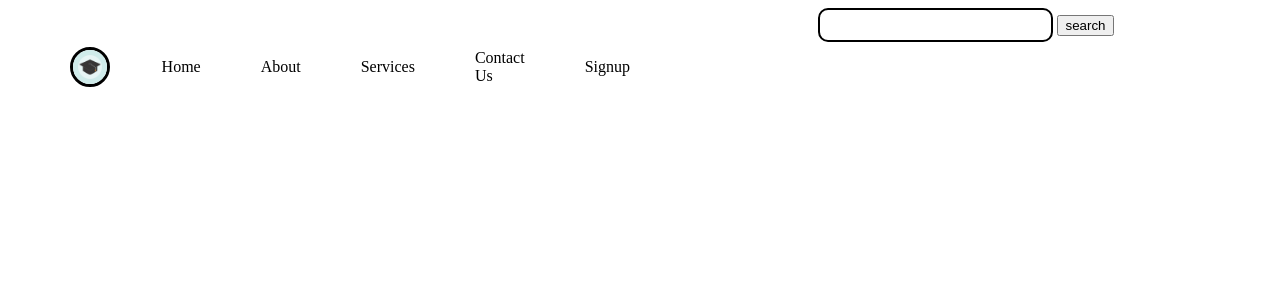
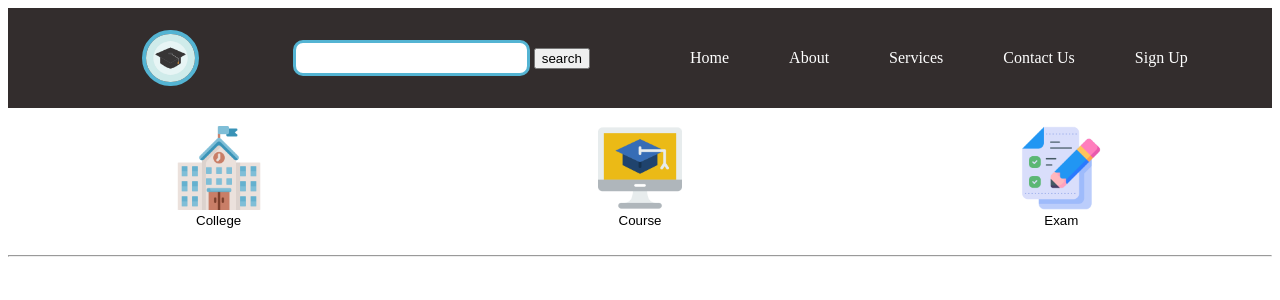
Before and after one commit to Shravvvv/collegefilter, a Django app: page / in a window 1280 px wide. Shown: the top 300 px of the page. Run offline with Django 4.2, Linux system fonts and the light colour scheme; some libraries are stand-ins or nearby versions.

Commit message:
seventh commit

```diff
--- a/templates/welcome.html
+++ b/templates/welcome.html
@@ -4,6 +4,7 @@
     <meta charset="UTF-8">
     <meta http-equiv="X-UA-Compatible" content="IE=edge">
     <meta name="viewport" content="width=device-width, initial-scale=1.0">
+    <script src="https://kit.fontawesome.com/136fb7d971.js" crossorigin="anonymous"></script>
     <style>
         {
             margin: 0;
@@ -16,12 +17,13 @@
             align-items: center;
         }
         .logo img{
-            width: 40%;
-            border: 3px solid black;
+            width: 20%;
+            border: 4px solid #54B4D3;
             border-radius: 50px;
         }
         .navbar{
-            display: flex;
+		     display: flex;
+             background-color: #332D2D;
         }
         .nav-list{
             width: 100%;
@@ -30,13 +32,14 @@
         }
 
         .nav-list li{
+		    float: right;
             list-style: none;
             padding: 25px 30px;
         }
 
         .nav-list li a{
             text-decoration: none;
-            color: black;
+            color: white;
         }
 
         .nav-list li a:hover{
@@ -44,37 +47,81 @@
             color: darkgray;
         }
 
-        .right-nav{
-            width: 100%;
-            text-align: center;
+        .searchbar{
+            width: 30%;
+
         }
 
         #search{
             padding: 5px;
             font-size: 17px;
-            border: 2px solid black;
+            border: 3px solid #54B4D3;
             border-radius: 10px;
         }
+
+        .section{
+            width:100%;
+            display:flex;
+        }
+
+        .select-field img{
+            width: 20%;
+        }
+
+        .select-field button{
+            cursor:pointer;
+            padding:0;
+            border:none;
+            background-color:white;
+        }
+
     </style>
 
 </head>
 <body>
     {% load static %}
-    <nav class="navbar">
+    <nav class="navbar ">
         <ul class="nav-list">
             <div class="logo">
                 <img src="{%static 'hat.png'%}" alt="Logo">
             </div>
+		<div class="searchbar">
+            	<input type="text" name="search" id="search">
+            	<button class="btn-sm">search</button>
+        </div>
             <li><a href="#home">Home</a></li>
             <li><a href="#about">About</a></li>
             <li><a href="#service">Services</a></li>
             <li><a href="#contact">Contact Us</a></li>
-            <li><a href="signup.html">Signup</a></li>
+		    <li><a href="\signup" target="_self">Sign Up</a></li>
         </ul>
-        <div class="right-nav">
-            <input type="text" name="search" id="search">
-            <button class="btn btn-sm">search</button>
+    </nav>
+    <br>
+    <div class="section">
+        <div class="select-field">
+            <button type="button" >
+                <img src="{%static 'college.png'%}" alt="college" border="0" />
+                <br>
+                College
+            </button>
         </div>
-    </nav>
+
+        <div class="select-field">
+            <button type="button">
+                <img src="{%static 'course.png'%}" alt="course" border="0" /><br>Course
+            </button>
+        </div>
+
+        <div class="select-field">
+            <button type="button">
+                <img src="{%static 'exam.png'%}" alt="exam" border="0" /><br>Exam
+            </button>
+        </div>
+    </div>
+    <br>
+    <hr>
+
+
+
 </body>
 </html>
```
Also changed, not shown: static/college.png (added), static/course.png (added), static/exam.png (added).
